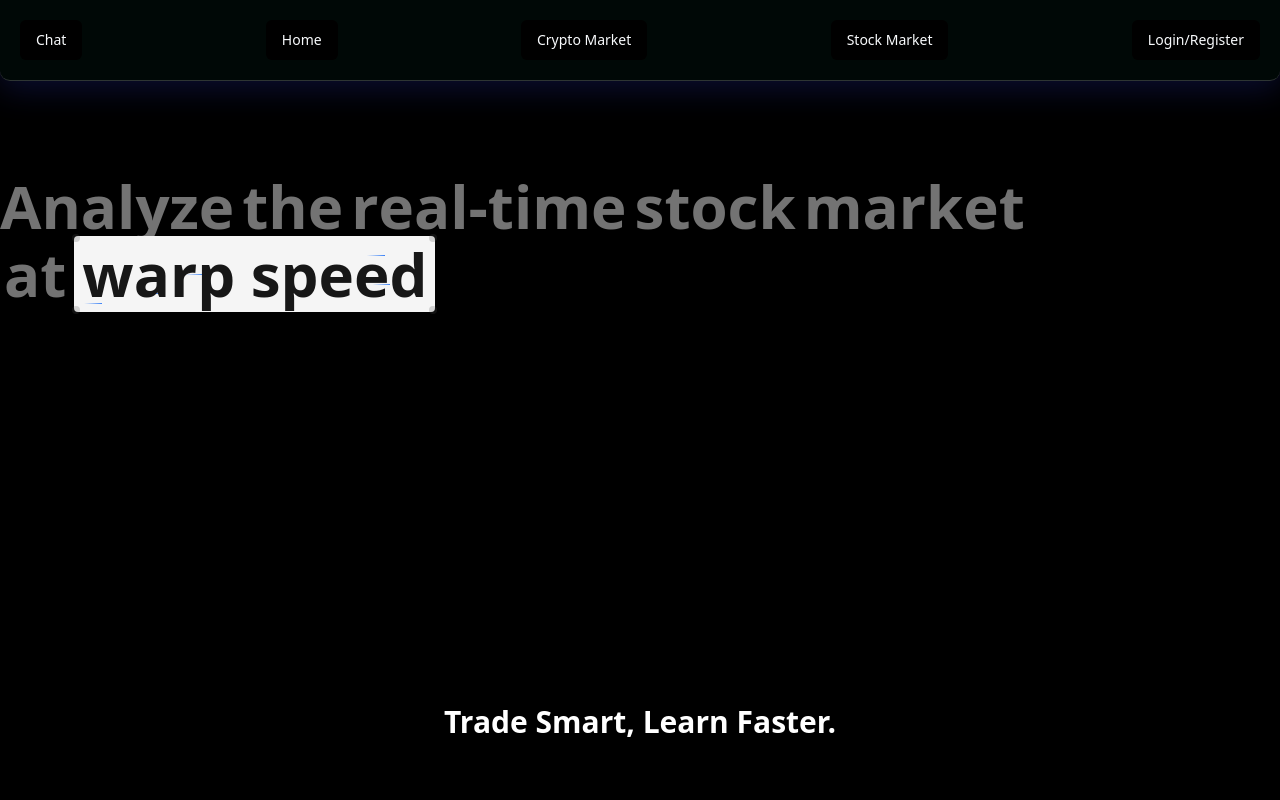
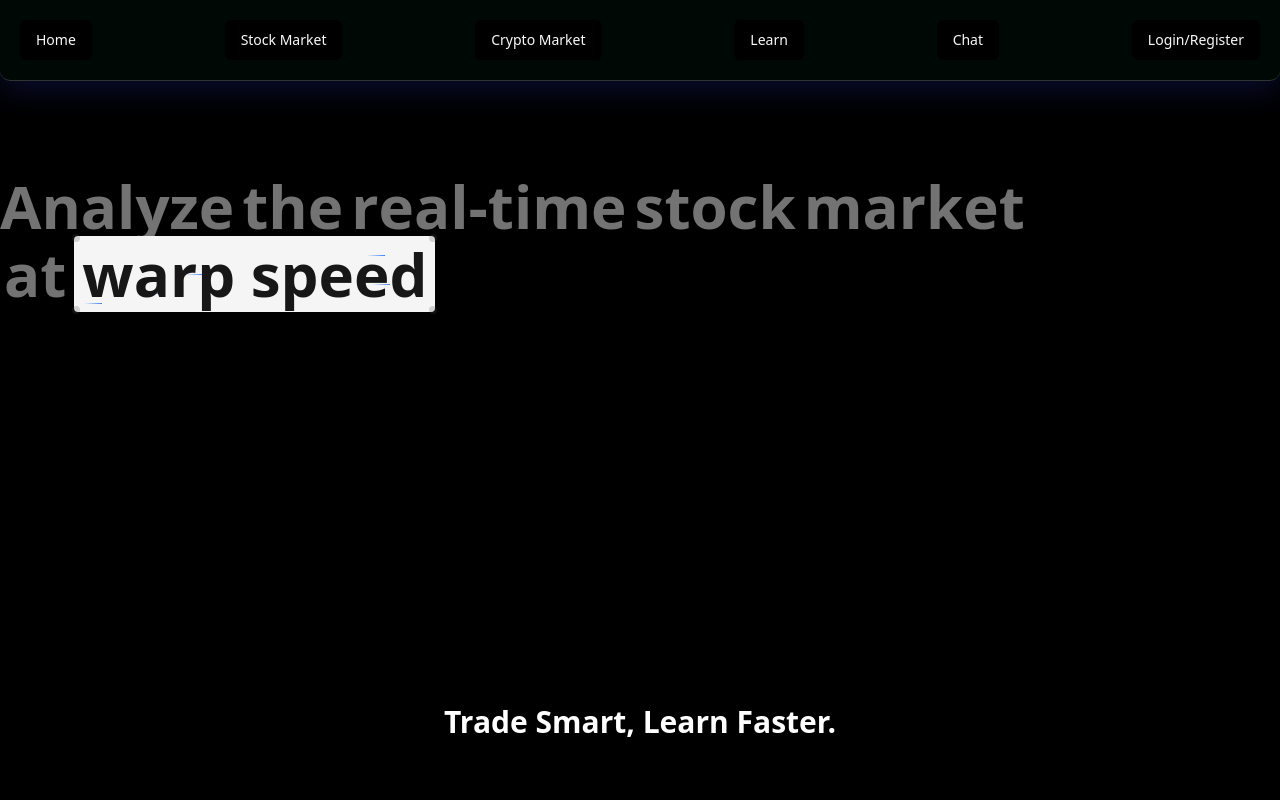
Before and after one commit to sugabubba7/StockAppFrontend, a React (Vite) app: page / in a window 1280 px wide. Shown: the top 800 px of the page. Built offline with nearby package versions, Linux system fonts and the light colour scheme.

Commit message:
Learn navigation added

```diff
--- a/src/components/Header.jsx
+++ b/src/components/Header.jsx
@@ -26,10 +26,11 @@
         borderBottom: "1px solid rgba(255, 255, 255, 0.18)",
       }}
     >
+      <Button className="bg-black hover:bg-slate-700" onClick={() => navigate('/') }>Home</Button>
+      <Button className="bg-black hover:bg-slate-700" onClick= {() => navigate('/stock') }>Stock Market</Button>
+      <Button className="bg-black hover:bg-slate-700" onClick= {() => navigate('/crypto') }>Crypto Market</Button>
+      <Button className="bg-black hover:bg-slate-700" onClick= {() => navigate('/learn')}>Learn</Button>
       <Button className="bg-black hover:bg-slate-700" onClick= {() => navigate('/chat')}>Chat</Button>
-      <Button className="bg-black hover:bg-slate-700" onClick={() => navigate('/') }>Home</Button>
-      <Button className="bg-black hover:bg-slate-700" onClick= {() => navigate('/crypto') }>Crypto Market</Button>
-      <Button className="bg-black hover:bg-slate-700" onClick= {() => navigate('/stock') }>Stock Market</Button>
       <Button className="bg-black hover:bg-slate-700" onClick= {() => navigate('/login')}>Login/Register</Button>
     </div>
   );
```
